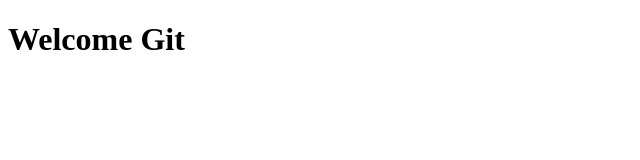
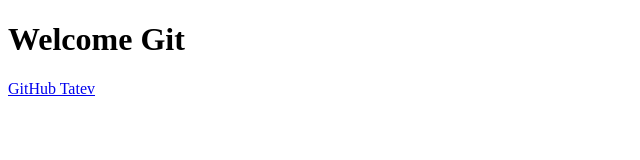
Before and after one commit to tatevkh99/git.learning, a plain HTML site: page index.html in a window 1280 px wide. Shown: the whole page, without its empty margins (0-640 px from the left). Drawn offline with Linux system fonts and the light colour scheme.

Commit message:
Added link to GitHub Tatev

```diff
--- a/index.html
+++ b/index.html
@@ -11,6 +11,7 @@
 <body>
     <div class="content"></div>
     <h1>Welcome Git</h1>
+    <a href="https://github.com/tatevkh99">GitHub Tatev</a>
 </body>
 
 </html>
```
